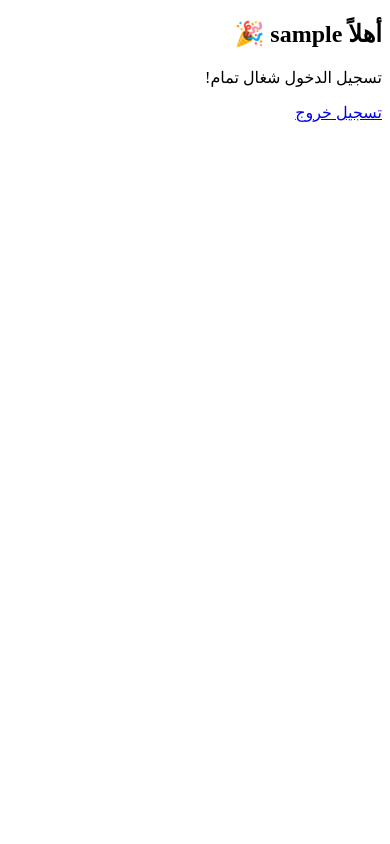
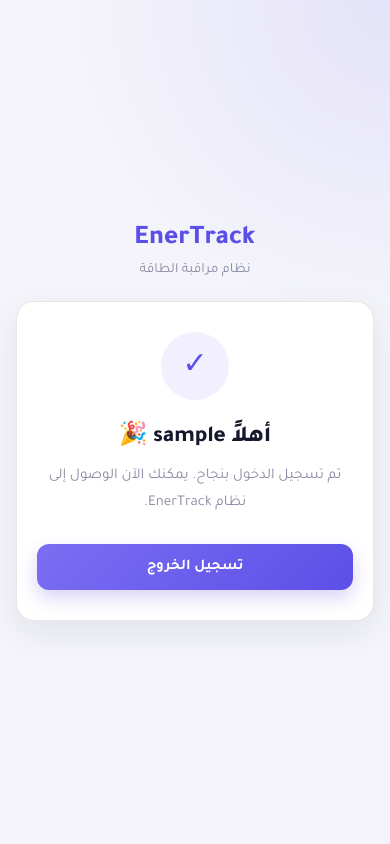
Before and after one commit to ghala-almashi/EnerTrack, a Django app: page /accounts/home/ in a window 390 px wide. Run offline with Django 5.2, Linux system fonts and the light colour scheme; the visitor is signed in with stand-in values (Sample User, id 1).

Commit message:
Enhance home page layout and styles
Added responsive design elements and improved styling for the home page.

```diff
--- a/accounts/templates/accounts/home.html
+++ b/accounts/templates/accounts/home.html
@@ -2,11 +2,219 @@
 <html lang="ar" dir="rtl">
 <head>
     <meta charset="UTF-8">
-    <title>الصفحة الرئيسية</title>
+    <meta name="viewport" content="width=device-width, initial-scale=1.0">
+
+    <title>الرئيسية | EnerTrack</title>
+
+    <link rel="preconnect" href="https://fonts.googleapis.com">
+    <link rel="preconnect" href="https://fonts.gstatic.com" crossorigin>
+    <link href="https://fonts.googleapis.com/css2?family=Tajawal:wght@400;500;600;700;800&display=swap" rel="stylesheet">
+
+    <style>
+        :root {
+            --bg: #F4F4FA;
+            --card-bg: #FFFFFF;
+            --primary: #7C6EF2;
+            --primary-dark: #5B4FE8;
+            --text: #17172E;
+            --muted: #8A8AA3;
+            --border: rgba(23, 23, 46, 0.10);
+        }
+
+        * {
+            box-sizing: border-box;
+        }
+
+        body {
+            margin: 0;
+            min-height: 100vh;
+            padding: 24px;
+
+            display: flex;
+            align-items: center;
+            justify-content: center;
+
+            background:
+                radial-gradient(
+                    circle at top right,
+                    rgba(124, 110, 242, 0.13),
+                    transparent 35%
+                ),
+                var(--bg);
+
+            color: var(--text);
+            font-family: 'Tajawal', sans-serif;
+        }
+
+        .container {
+            width: 100%;
+            max-width: 520px;
+        }
+
+        .brand {
+            text-align: center;
+            margin-bottom: 22px;
+        }
+
+        .brand-name {
+            margin: 0;
+            color: var(--primary-dark);
+            font-size: 30px;
+            font-weight: 800;
+        }
+
+        .brand-subtitle {
+            margin: 6px 0 0;
+            color: var(--muted);
+            font-size: 14px;
+        }
+
+        .card {
+            padding: 40px 34px;
+            background: var(--card-bg);
+
+            border: 1px solid var(--border);
+            border-radius: 22px;
+
+            box-shadow: 0 12px 35px rgba(30, 30, 70, 0.08);
+
+            text-align: center;
+        }
+
+        .welcome-icon {
+            width: 68px;
+            height: 68px;
+            margin: 0 auto 20px;
+
+            display: flex;
+            align-items: center;
+            justify-content: center;
+
+            border-radius: 50%;
+
+            background: rgba(124, 110, 242, 0.10);
+            color: var(--primary-dark);
+
+            font-size: 30px;
+        }
+
+        h1 {
+            margin: 0 0 10px;
+
+            font-size: 26px;
+            font-weight: 800;
+        }
+
+        .welcome-text {
+            margin: 0 0 28px;
+
+            color: var(--muted);
+            font-size: 15px;
+            line-height: 1.8;
+        }
+
+        .username {
+            color: var(--primary-dark);
+            font-weight: 800;
+        }
+
+        .dashboard-button {
+            display: block;
+            width: 100%;
+
+            padding: 14px 20px;
+
+            border-radius: 12px;
+
+            background: linear-gradient(
+                135deg,
+                var(--primary),
+                var(--primary-dark)
+            );
+
+            color: #FFFFFF;
+            text-decoration: none;
+
+            font-size: 15px;
+            font-weight: 700;
+
+            box-shadow: 0 8px 18px rgba(90, 70, 220, 0.24);
+
+            transition: 0.2s ease;
+        }
+
+        .dashboard-button:hover {
+            transform: translateY(-1px);
+            box-shadow: 0 11px 22px rgba(90, 70, 220, 0.30);
+        }
+
+        .logout-link {
+            display: inline-block;
+            margin-top: 20px;
+
+            color: var(--muted);
+            text-decoration: none;
+
+            font-size: 13px;
+            font-weight: 600;
+        }
+
+        .logout-link:hover {
+            color: var(--primary-dark);
+        }
+
+        @media (max-width: 480px) {
+            body {
+                padding: 16px;
+            }
+
+            .card {
+                padding: 30px 20px;
+                border-radius: 18px;
+            }
+
+            .brand-name {
+                font-size: 27px;
+            }
+
+            h1 {
+                font-size: 23px;
+            }
+        }
+    </style>
 </head>
+
 <body>
-    <h2>أهلاً {{ user.username }} 🎉</h2>
-    <p>تسجيل الدخول شغال تمام!</p>
-    <a href="{% url 'logout' %}">تسجيل خروج</a>
+
+    <main class="container">
+
+        <div class="brand">
+            <h2 class="brand-name">EnerTrack</h2>
+            <p class="brand-subtitle">نظام مراقبة الطاقة</p>
+        </div>
+
+        <section class="card">
+
+            <div class="welcome-icon" aria-hidden="true">
+                ✓
+            </div>
+
+            <h1>
+                أهلاً {{ user.username }} 🎉
+            </h1>
+
+            <p class="welcome-text">
+                تم تسجيل الدخول بنجاح.
+                يمكنك الآن الوصول إلى نظام EnerTrack.
+            </p>
+
+            <a href="{% url 'logout' %}" class="dashboard-button">
+                تسجيل الخروج
+            </a>
+
+        </section>
+
+    </main>
+
 </body>
 </html>
```
